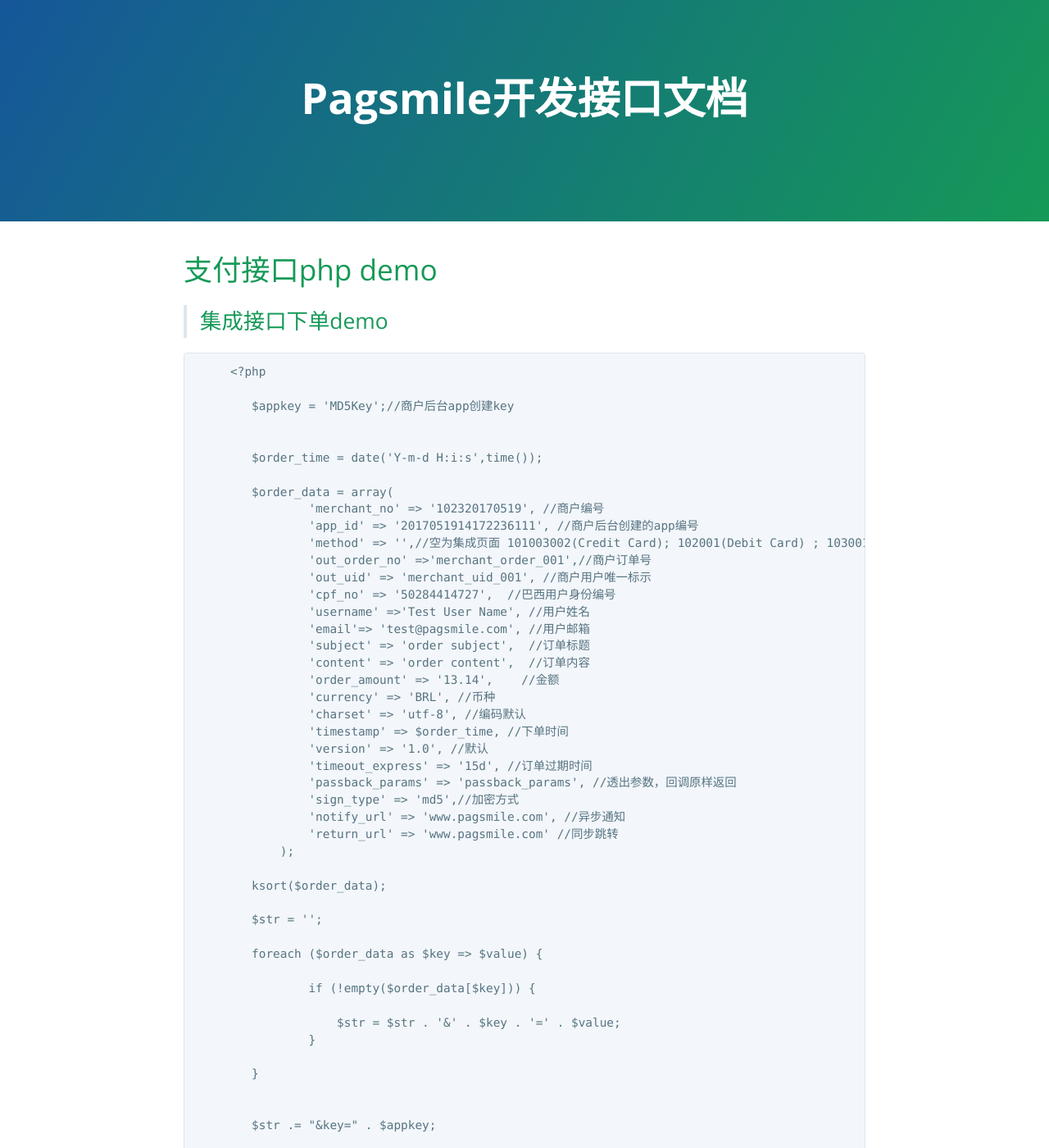
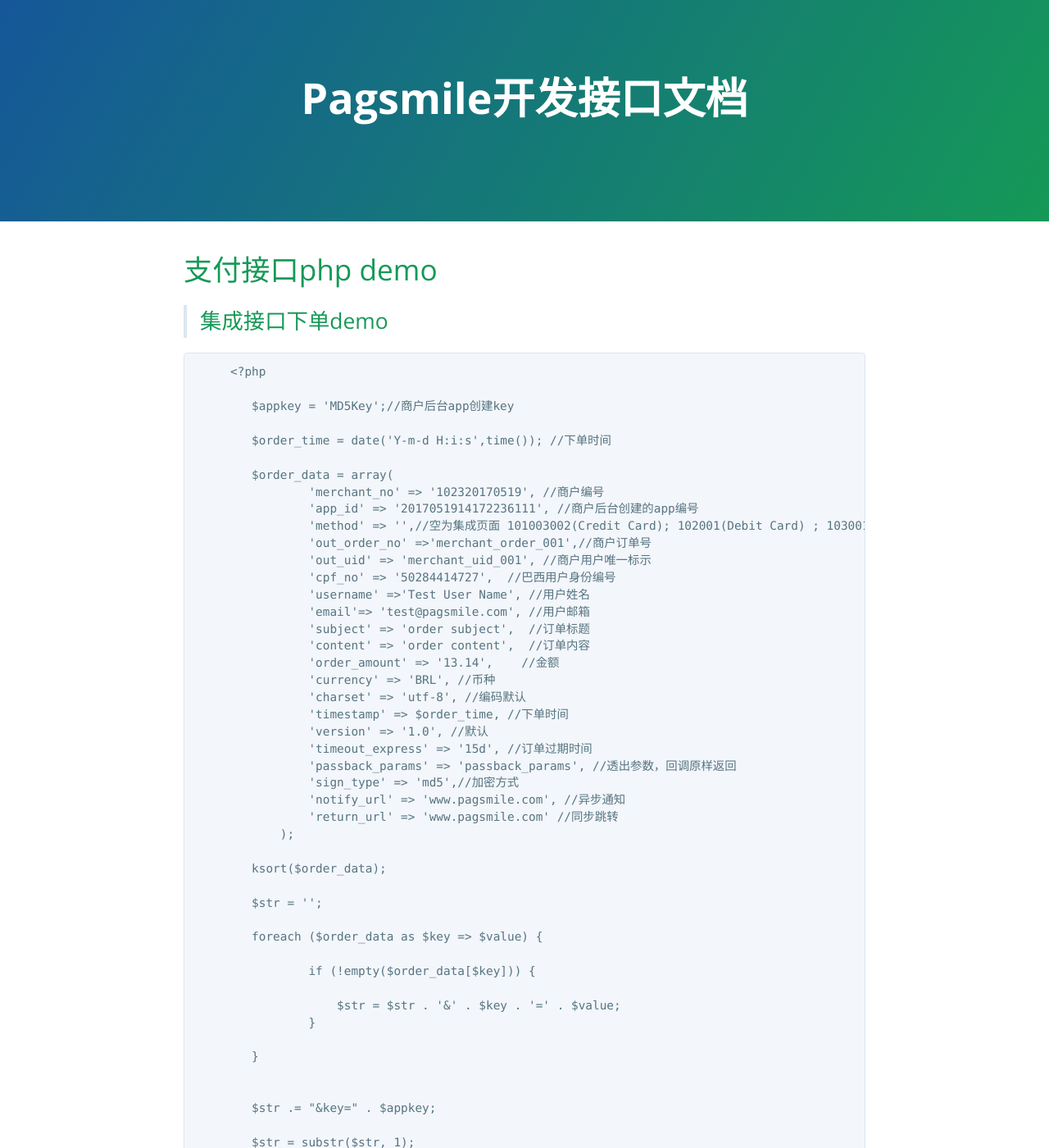
Before and after one commit to pagsmile/pagsmile.github.io, a Jekyll site: the page built from api/DemoPHP.md, in a window 1280 px wide and 1400 px high. Shown: the whole window at 82% size. Built offline with Jekyll 4.4.1, drawn with Linux system fonts in a browser that asks for light colours; our own code applies the rules of GitHub Pages for plain Markdown files; some of the changed text lies outside the part shown.

Commit message:
demo php

```diff
--- a/api/DemoPHP.md
+++ b/api/DemoPHP.md
@@ -7,8 +7,7 @@
 
     	$appkey = 'MD5Key';//商户后台app创建key
 
-
-        $order_time = date('Y-m-d H:i:s',time());
+        $order_time = date('Y-m-d H:i:s',time()); //下单时间
 
         $order_data = array(
                 'merchant_no' => '102320170519', //商户编号
@@ -49,13 +48,11 @@
 
         $str .= "&key=" . $appkey;
 
-
         $str = substr($str, 1);
 
         echo $str;
 
         $sign = md5($str);
-
 
      ?>
 
@@ -87,7 +84,6 @@
         <input type="hidden" name="sign_type" value="<?php echo $order_data['sign_type']?>">
         <input type="hidden" name="sign" value="<?php echo  $sign?>">
 
-
         <center><font face="Verdana, Arial, Helvetica, sans-serif" size="2" color="333333">Go to payment ...</font></center>
 
     </form>
@@ -111,10 +107,8 @@
 
             $response = $_POST;
 
-
             //sign不参与签名删除
             $sign = $response['sign'];
-
 
             unset($response['sign']);
 
@@ -132,12 +126,9 @@
             }
             $str .= "&key=" . $appkey;
 
-
             $str = substr($str, 1);
 
-
             $sign_v = md5($str);
-
 
             if($sign == $sign_v){
 
```
